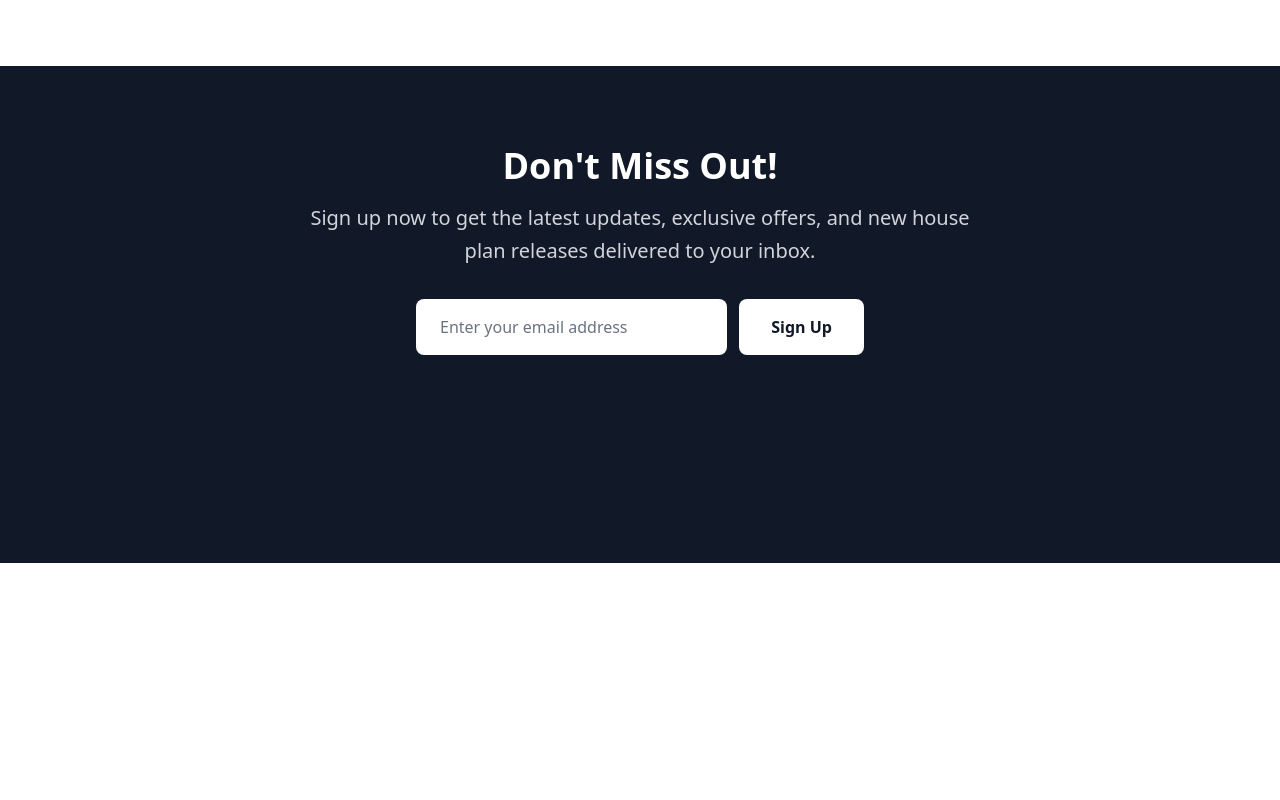
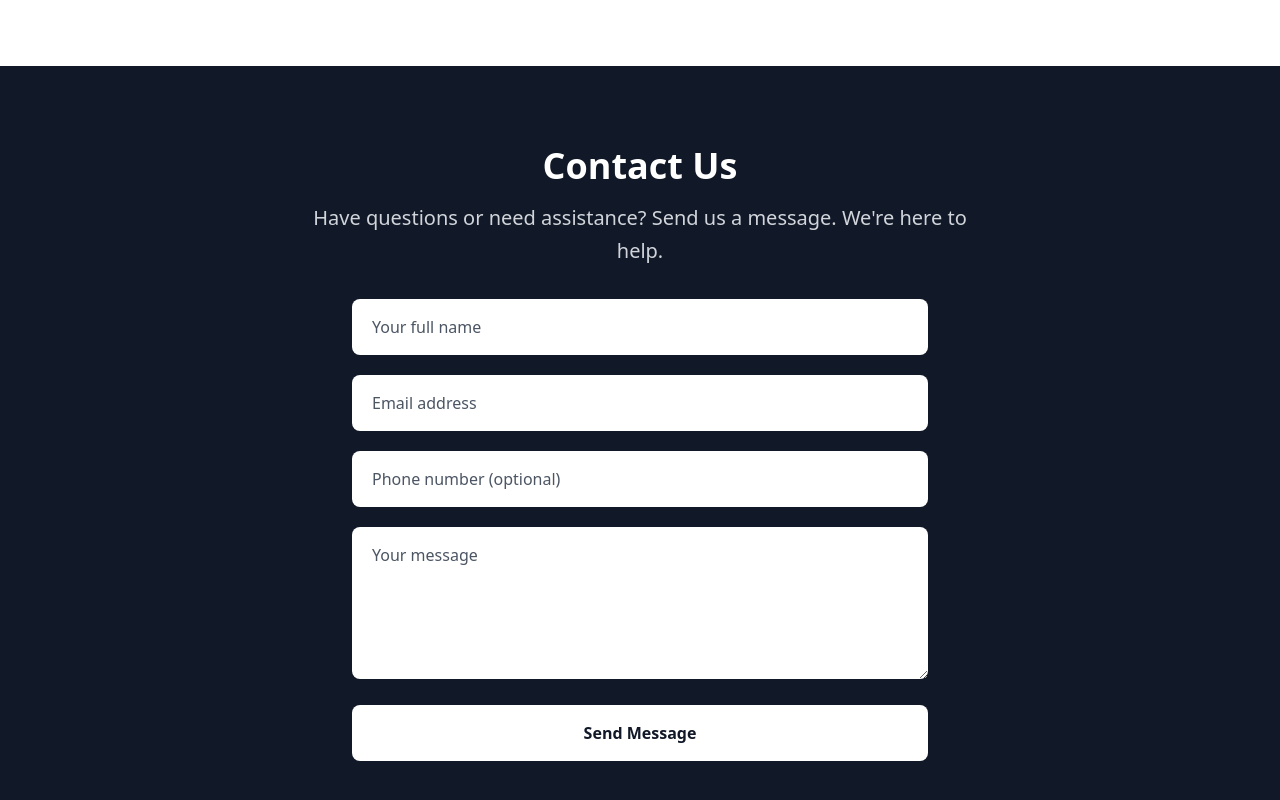
Before and after one commit to kwizerrajules/lumaro-nexus, a Next.js app: page /catalog in a window 1280 px wide. Shown: the part 1034-1834 px from the top of the page. Before the commit the page ends 1597 px from the top, so only its background shows below. Built offline with nearby package versions, Linux system fonts and the light colour scheme; no server answers.

Commit message:
Creating the contact us model

```diff
--- a/app/admin/dashboard/page.tsx
+++ b/app/admin/dashboard/page.tsx
@@ -7,10 +7,28 @@ import CustomOrderSection from '../components/CustomOrderSection';
 import UsersSection from '../components/UsersSection';
 import ContactUsSection from '../components/ContactUsSections';
 import {jwtDecode} from 'jwt-decode';
+import useNavigate from 'react'
+
 
 export default function AdminDashboardPage() {
+
+  useEffect(() => {
+    const token = localStorage.getItem('accessToken')
+    const refreshToken = localStorage.getItem('refreshToken')
+
+    if(!token || !refreshToken) {
+      window.location.href='/login'
+    }
+  }, [])
+
   const [adminName, setAdminName] = useState('Admin');
   const [token, setToken] = useState("");
+
+  const handleLogout = async () => {
+    localStorage.removeItem('accessToken');
+    localStorage.removeItem('refreshToken'),
+    window.location.href = '/login'
+  }
 
   const router = useRouter();
 
@@ -33,6 +51,7 @@ export default function AdminDashboardPage() {
     { key: 'customOrders', label: 'Custom Orders' },
     { key: 'users', label: 'Users' },
     { key: 'contact_us', label: 'Contacts' },
+    {key: 'profile', label: 'Profile'}
   ];
 
   return (
@@ -76,6 +95,14 @@ export default function AdminDashboardPage() {
   {activeSection === 'customOrders' && <CustomOrderSection />}
   {activeSection === 'users' && <UsersSection />}
   {activeSection === 'contact_us' && <ContactUsSection />}
+  {activeSection === 'profile' && (
+    <div>
+        <button className='bg-red-700 hover:bg-red-500  text-white font-bold py-2 px-4 rounded' onClick={handleLogout}>
+            Logout
+        </button>
+    </div>
+)}
+
 </div>
       </main>
     </div>
--- a/components/Newsletter.tsx
+++ b/components/Newsletter.tsx
@@ -1,70 +1,122 @@
-import React, { useState } from 'react';
+import React, { useState } from 'react'
 
-const Newsletter: React.FC = () => {
-  const [email, setEmail] = useState('');
-  const [isSubmitting, setIsSubmitting] = useState(false);
-  const [message, setMessage] = useState('');
+const ContactUs: React.FC = () => {
+  const [form, setForm] = useState({
+    names: '',
+    email: '',
+    phone: '',
+    message: ''
+  })
+
+  const [isSubmitting, setIsSubmitting] = useState(false)
+  const [feedback, setFeedback] = useState('')
+
+  const handleChange = (e: React.ChangeEvent<HTMLInputElement | HTMLTextAreaElement>) => {
+    setForm({
+      ...form,
+      [e.target.name]: e.target.value
+    })
+  }
 
   const handleSubmit = async (e: React.FormEvent) => {
-    e.preventDefault();
-    setIsSubmitting(true);
+    e.preventDefault()
+    setIsSubmitting(true)
+    setFeedback('')
 
     try {
-      const response = await fetch('/api/newsletter/subscribe', {
+      const response = await fetch('/api/contacts', {
         method: 'POST',
         headers: {
-          'Content-Type': 'application/json',
+          'Content-Type': 'application/json'
         },
-        body: JSON.stringify({ email }),
-      });
+        body: JSON.stringify(form)
+      })
 
       if (response.ok) {
-        setMessage('Thank you for subscribing!');
-        setEmail('');
+        setFeedback('Your message has been sent successfully.')
+        setForm({ names: '', email: '', phone: '', message: '' })
       } else {
-        setMessage('Subscription failed. Please try again.');
+        setFeedback('Sending failed. Please try again.')
       }
-    } catch (error) {
-      setMessage('An error occurred. Please try again.');
+    } catch {
+      setFeedback('An unexpected error occurred. Please try again.')
     } finally {
-      setIsSubmitting(false);
+      setIsSubmitting(false)
     }
-  };
+  }
 
   return (
     <div className="bg-gray-900 text-white py-20">
       <div className="container mx-auto px-4 text-center">
-        <h2 className="text-4xl font-bold mb-4">Don't Miss Out!</h2>
+        <h2 className="text-4xl font-bold mb-4">Contact Us</h2>
         <p className="text-xl text-gray-300 mb-8 max-w-2xl mx-auto leading-relaxed">
-          Sign up now to get the latest updates, exclusive offers, and new house plan releases delivered to your inbox.
+          Have questions or need assistance? Send us a message. We're here to help.
         </p>
 
-        <form onSubmit={handleSubmit} className="max-w-md mx-auto flex gap-3">
+        <form
+          onSubmit={handleSubmit}
+          className="max-w-xl mx-auto space-y-5 text-left"
+        >
+          <input
+            type="text"
+            name="names"
+            value={form.names}
+            onChange={handleChange}
+            placeholder="Your full name"
+            required
+            className="w-full px-5 py-4 rounded-lg text-gray-900 placeholder-gray-600 focus:outline-none focus:ring-2 focus:ring-white focus:ring-offset-2 focus:ring-offset-gray-900"
+          />
+
           <input
             type="email"
-            value={email}
-            onChange={(e) => setEmail(e.target.value)}
-            placeholder="Enter your email address"
+            name="email"
+            value={form.email}
+            onChange={handleChange}
+            placeholder="Email address"
             required
-            className="flex-1 px-6 py-4 rounded-lg text-gray-900 placeholder-gray-500 focus:outline-none focus:ring-2 focus:ring-white focus:ring-offset-2 focus:ring-offset-gray-900"
+            className="w-full px-5 py-4 rounded-lg text-gray-900 placeholder-gray-600 focus:outline-none focus:ring-2 focus:ring-white focus:ring-offset-2 focus:ring-offset-gray-900"
           />
+
+          <input
+            type="tel"
+            name="phone"
+            value={form.phone}
+            onChange={handleChange}
+            placeholder="Phone number (optional)"
+            className="w-full px-5 py-4 rounded-lg text-gray-900 placeholder-gray-600 focus:outline-none focus:ring-2 focus:ring-white focus:ring-offset-2 focus:ring-offset-gray-900"
+          />
+
+          <textarea
+            name="message"
+            value={form.message}
+            onChange={handleChange}
+            placeholder="Your message"
+            required
+            rows={5}
+            className="w-full px-5 py-4 rounded-lg text-gray-900 placeholder-gray-600 focus:outline-none focus:ring-2 focus:ring-white focus:ring-offset-2 focus:ring-offset-gray-900"
+          />
+
           <button
             type="submit"
             disabled={isSubmitting}
-            className="bg-white text-gray-900 px-8 py-4 rounded-lg font-semibold hover:bg-gray-100 transition-all duration-300 transform hover:scale-105 disabled:opacity-50 disabled:hover:scale-100"
+            className="w-full bg-white text-gray-900 px-8 py-4 rounded-lg font-semibold hover:bg-gray-100 transition-all duration-300 transform hover:scale-105 disabled:opacity-50 disabled:hover:scale-100"
           >
-            {isSubmitting ? 'Signing Up...' : 'Sign Up'}
+            {isSubmitting ? 'Sending...' : 'Send Message'}
           </button>
         </form>
 
-        {message && (
-          <p className={`mt-6 text-lg ${message.includes('Thank you') ? 'text-green-400' : 'text-red-400'}`}>
-            {message}
+        {feedback && (
+          <p
+            className={`mt-6 text-lg ${
+              feedback.includes('successfully') ? 'text-green-400' : 'text-red-400'
+            }`}
+          >
+            {feedback}
           </p>
         )}
       </div>
     </div>
-  );
-};
+  )
+}
 
-export default Newsletter;
+export default ContactUs
```
Also changed, not shown: app/admin/components/ProfileSection.tsx (added).
